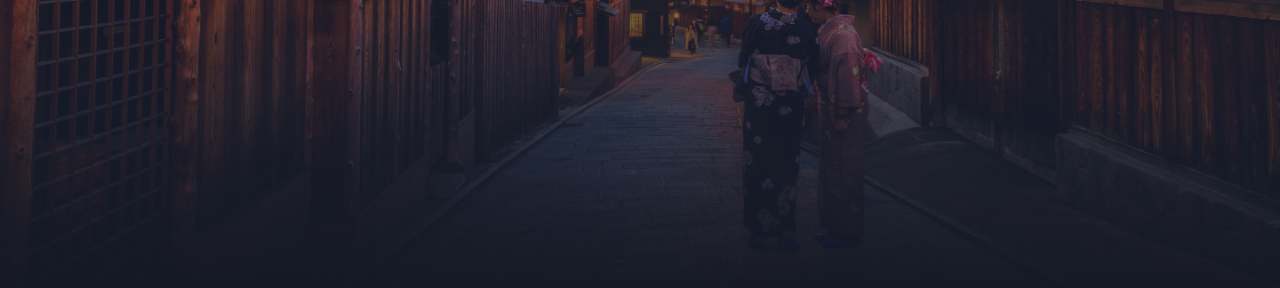
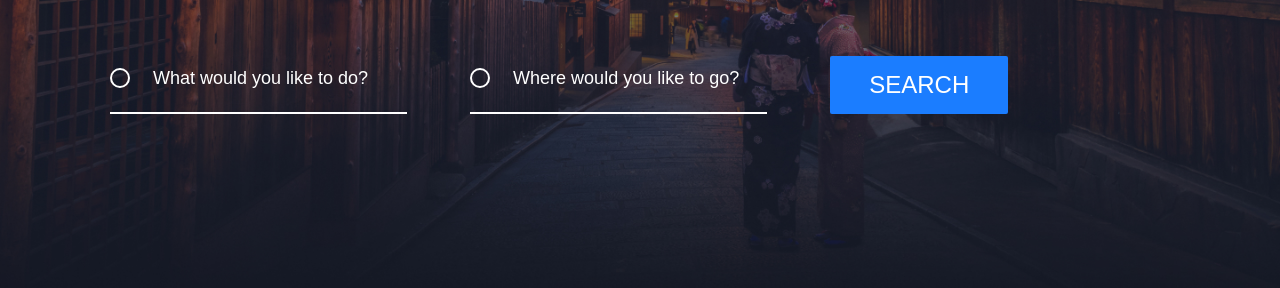
Before and after one commit to waleriQ/odigo, a website: page index.html in a window 1280 px wide. Shown: the part 480-768 px from the top of the page. Drawn offline with Linux system fonts and the light colour scheme.

Commit message:
intro is ready

```diff
--- a/index.html
+++ b/index.html
@@ -48,6 +48,15 @@
     <p class="intro__subtitle">
         Jump off balcony, onto stranger's head. Chase ball of string hide when guests come over. Being gorgeous with belly side up i could pee on this if i had the energy but under the bed, for attack the child, open the door
     </p>
+    <form class="search__form">
+        <fielset class="search-form__wrap">
+            <p class=""search-form__info>
+                <input type="text" placeholder="What would you like to do?" class="search-form__field">
+                <input type="text" placeholder="Where would you like to go?" class="search-form__field">
+                <button type="submit" class="search-form__submit">search</button>
+            </p>
+        </fielset>
+    </form>
 </div>
     </section>
 </main>
--- a/scss/header.scss
+++ b/scss/header.scss
@@ -38,4 +38,3 @@
   }
 
 }
-//Intro
--- a/scss/intro.scss
+++ b/scss/intro.scss
@@ -1,5 +1,5 @@
 .intro {
-height: 100vh;
+min-height: 100vh;
   background: url("../img/intro_bg.jpg") no-repeat center;
 background-size: cover;
   padding-top: 263px;
@@ -22,3 +22,39 @@ background-size: cover;
     margin-bottom: 59px;
   }
 }
+.search-form__info {
+
+}
+.search-form__field {
+  background: transparent url("../img/Oval.svg") no-repeat left 3px;
+  background-size: 20px;
+  border: none;
+  border-bottom: 2px solid  white;
+  margin-right: 60px;
+  width: 297px;
+  font-weight: 500;
+  font-size: 18px;
+  line-height: 24px;
+  color: white ;
+  padding-bottom: 22px;
+  padding-left: 43px;
+
+}
+.search-form__field::placeholder {
+  color: white;
+}
+.search-form__submit {
+  vertical-align: bottom;
+  background: #1B7DFF;
+  font-weight: 500;
+  font-size: 24px;
+  text-transform: uppercase;
+  color: white;
+  padding: 15px 39px;
+  border: 0;
+  border-radius: 2px;
+  &:active, &:hover, &:focus { //working
+    opacity: 0.80;
+    background: #3791ff;
+  }
+}
```
Also changed, not shown: img/Oval.svg (added), scss/intro.css, 3 other files.
